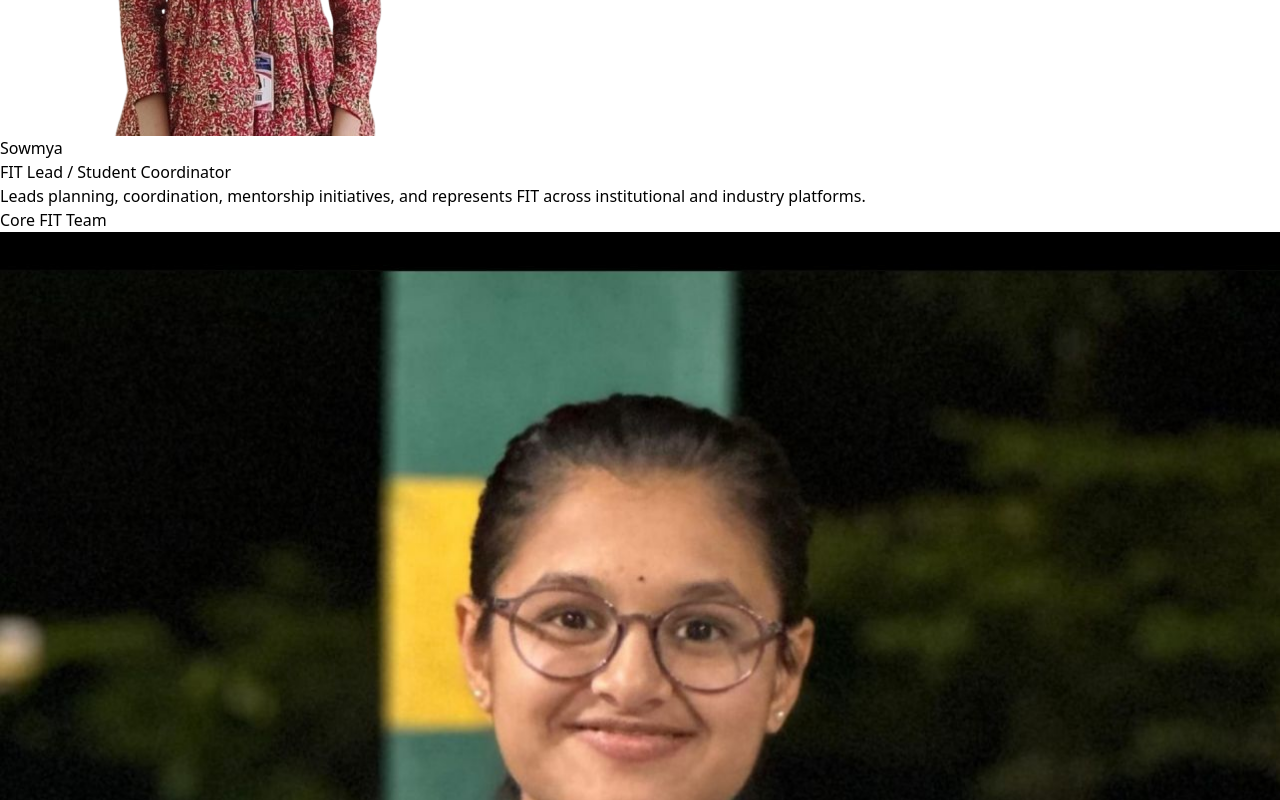
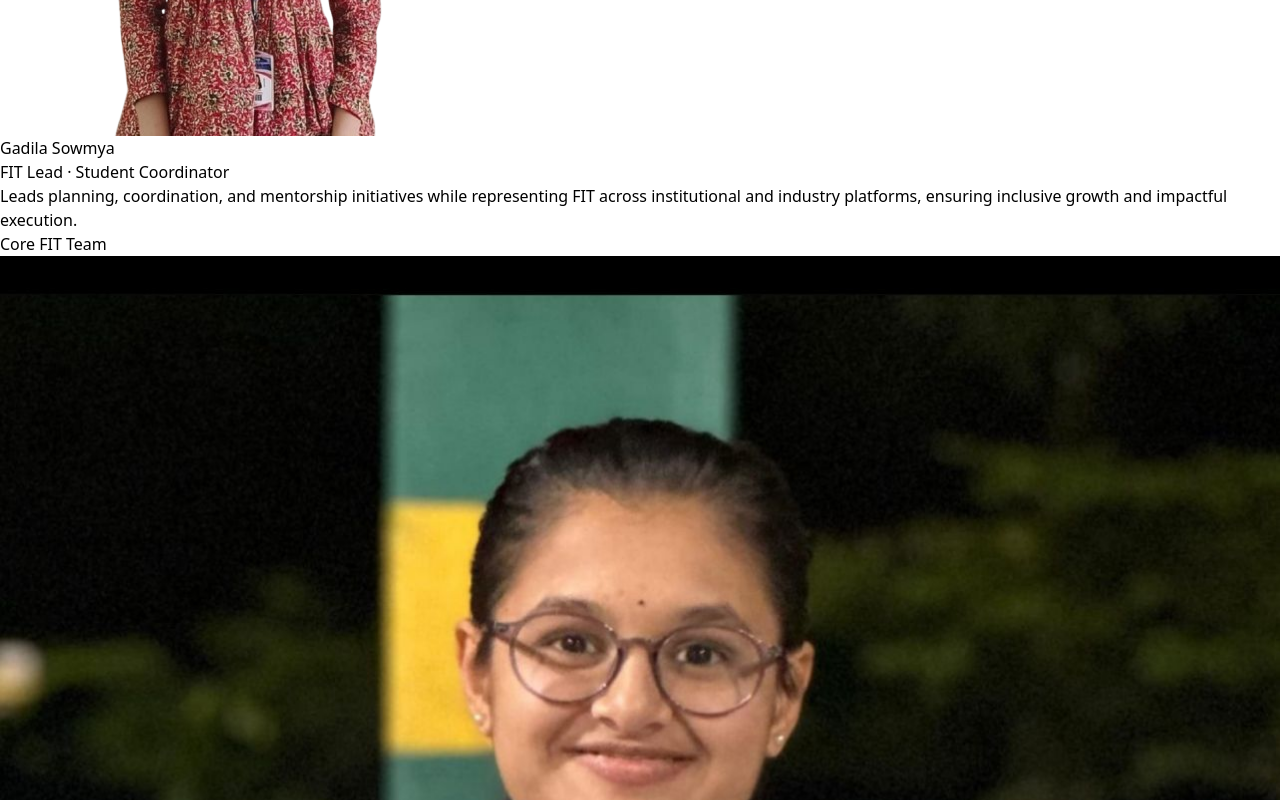
Before and after one commit to Mukundh15/College_Clubs, a React (Vite) app in the folder FIT/: page / in a window 1280 px wide. Shown: the part 9420-10220 px from the top of the page. Built offline with nearby package versions, Linux system fonts and the light colour scheme.

Commit message:
added teams

```diff
--- a/FIT/src/FIT.jsx
+++ b/FIT/src/FIT.jsx
@@ -150,58 +150,101 @@ function FIT() {
 
             {/* MAIN LEADER */}
             <div className="mt-16 flex justify-center">
-              <div className="bg-white border border-slate-200 rounded-2xl shadow-xl p-10 max-w-md">
+              <div
+                className="
+                  relative bg-white
+                  rounded-3xl
+                  shadow-[0_20px_50px_rgba(79,70,229,0.15)]
+                  p-10 max-w-md
+                  border border-indigo-100
+                  overflow-hidden
+                "
+              >
+                {/* Decorative gradient ring */}
+                <div className="absolute inset-0 -z-10 bg-gradient-to-br from-indigo-50 via-white to-purple-50" />
+
+                {/* Avatar */}
+                <div className="relative w-fit mx-auto mb-6">
+                  <div className="absolute inset-0 rounded-full bg-gradient-to-r from-indigo-400 to-purple-400 blur-md opacity-40" />
                   <img
                     src="/sowmyab.png"
                     alt="FIT Lead"
-                  className="w-40 h-40 mx-auto rounded-full object-cover
-                            border-4 border-indigo-200 mb-6"
+                    className="
+                      relative w-40 h-40
+                      rounded-full object-cover
+                      border-[5px] border-white
+                      shadow-lg
+                    "
                   />
+                </div>
 
-                <h3 className="text-2xl font-bold text-indigo-700">
-                  Sowmya
+                {/* Name */}
+                <h3 className="text-2xl font-extrabold text-transparent bg-clip-text bg-gradient-to-r from-indigo-600 to-purple-600">
+                  Gadila Sowmya
                 </h3>
 
-                <p className="text-sm text-slate-500 font-medium mt-1">
-                  FIT Lead / Student Coordinator
+                {/* Role */}
+                <p className="text-sm font-semibold mt-2 text-indigo-500 tracking-wide">
+                  FIT Lead · Student Coordinator
                 </p>
 
-                <p className="mt-4 text-slate-600 leading-relaxed">
-                  Leads planning, coordination, mentorship initiatives, and
-                  represents FIT across institutional and industry platforms.
+                {/* Divider */}
+                <div className="w-16 h-1 bg-gradient-to-r from-indigo-400 to-purple-400 rounded-full mx-auto my-4" />
+
+                {/* Description */}
+                <p className="text-slate-600 leading-relaxed text-sm sm:text-base">
+                  Leads planning, coordination, and mentorship initiatives while
+                  representing FIT across institutional and industry platforms,
+                  ensuring inclusive growth and impactful execution.
                 </p>
               </div>
             </div>
 
             {/* TEAM MEMBERS */}
-            <div className="mt-20">
-              <h3 className="text-xl font-semibold text-slate-700 mb-10">
+            <div className="mt-24">
+              {/* Section Title */}
+              <h3 className="text-2xl font-semibold text-slate-700 mb-12 tracking-wide">
                 Core FIT Team
               </h3>
 
-              <div className="grid grid-cols-2 sm:grid-cols-3 md:grid-cols-5 gap-10">
+              {/* Team Grid */}
+              <div className="grid grid-cols-2 sm:grid-cols-3 md:grid-cols-5 gap-12">
                 {[
-                  { name: "Videeksha", img: "/videeksha.jpg" },
-                  { name: "Adbhutha", img: "/Adbutha.png" },
-                  { name: "Hansika", img: "/hansika.png" },
-                  { name: "Moksha", img: "/moksha.jpeg" },
-                  { name: "Nandhini", img: "/nandhini.png" },
-                  { name: "Siri Chandhana", img: "/siri.png" },
-                  { name: "sowmya", img: "/sowmyac.png" },
-                  { name: "sowmya", img: "/SowmyaV.jpg" },
-                  { name: "Sravya", img: "/sravya.jpeg" },
+                  { name: "Dannaram Videeksha", img: "/videeksha.jpg" },
+                  { name: "SreeMouna Gopireddy", img: "/mouna.jpg" },
+                  { name: "Beere Adbhutha", img: "/Adbutha.png" },
+                  { name: "Kasani Hansika Goud", img: "/hansika.png" },
+                  { name: "Boddupally Moksha", img: "/moksha.jpeg" },
+                  { name: "Chanagari Nandini", img: "/nandhini.png" },
+                  { name: "E Siri Chandana", img: "/siri.png" },
+                  { name: "Mogili Sowmya Reddy", img: "/sowmyac.png" },
+                  { name: "Vallepu Sai Soumya", img: "/SowmyaV.jpg" },
+                  { name: "Sravya Chowdary", img: "/sravya.jpeg" },
                 ].map((member, index) => (
                   <div
                     key={index}
-                    className="flex flex-col items-center"
+                    className="
+                      flex flex-col items-center text-center
+                      transition-transform duration-300
+                      hover:-translate-y-2
+                    "
                   >
+                    {/* Image Wrapper */}
+                    <div className="relative mb-4">
+                      <div className="absolute inset-0 rounded-full bg-gradient-to-r from-indigo-300 to-purple-300 blur-md opacity-40" />
                       <img
                         src={member.img}
                         alt={member.name}
-                      className="w-28 h-28 rounded-full object-cover
-                                border-2 border-slate-300 shadow-sm"
+                        className="
+                          relative w-28 h-28 rounded-full object-cover
+                          border-[3px] border-white
+                          shadow-md
+                        "
                       />
-                    <p className="mt-3 text-sm font-medium text-slate-700">
+                    </div>
+
+                    {/* Name */}
+                    <p className="text-sm font-semibold text-slate-700 leading-snug">
                       {member.name}
                     </p>
                   </div>
```
Lines whose indentation alone changed are shown as unchanged.
